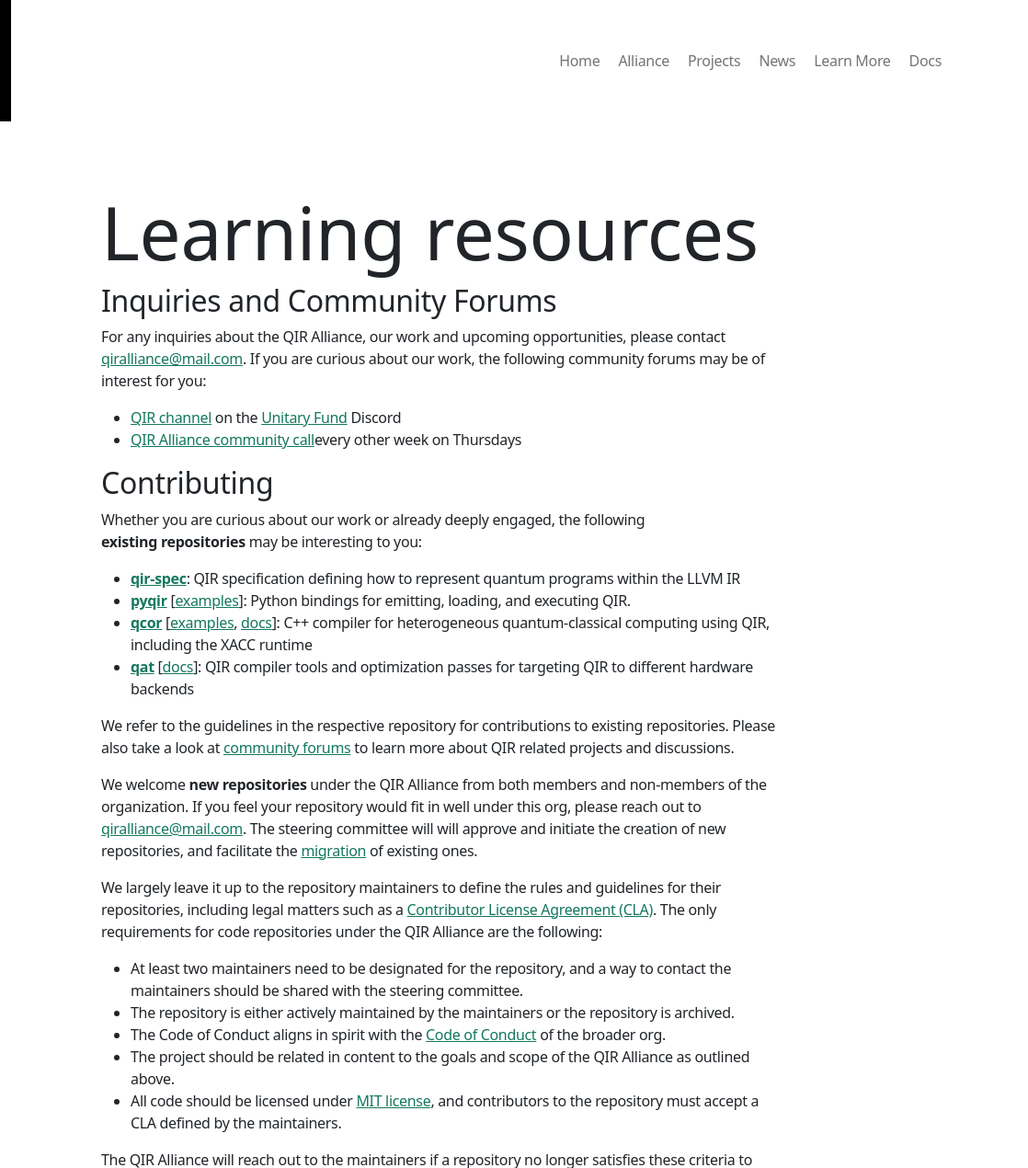
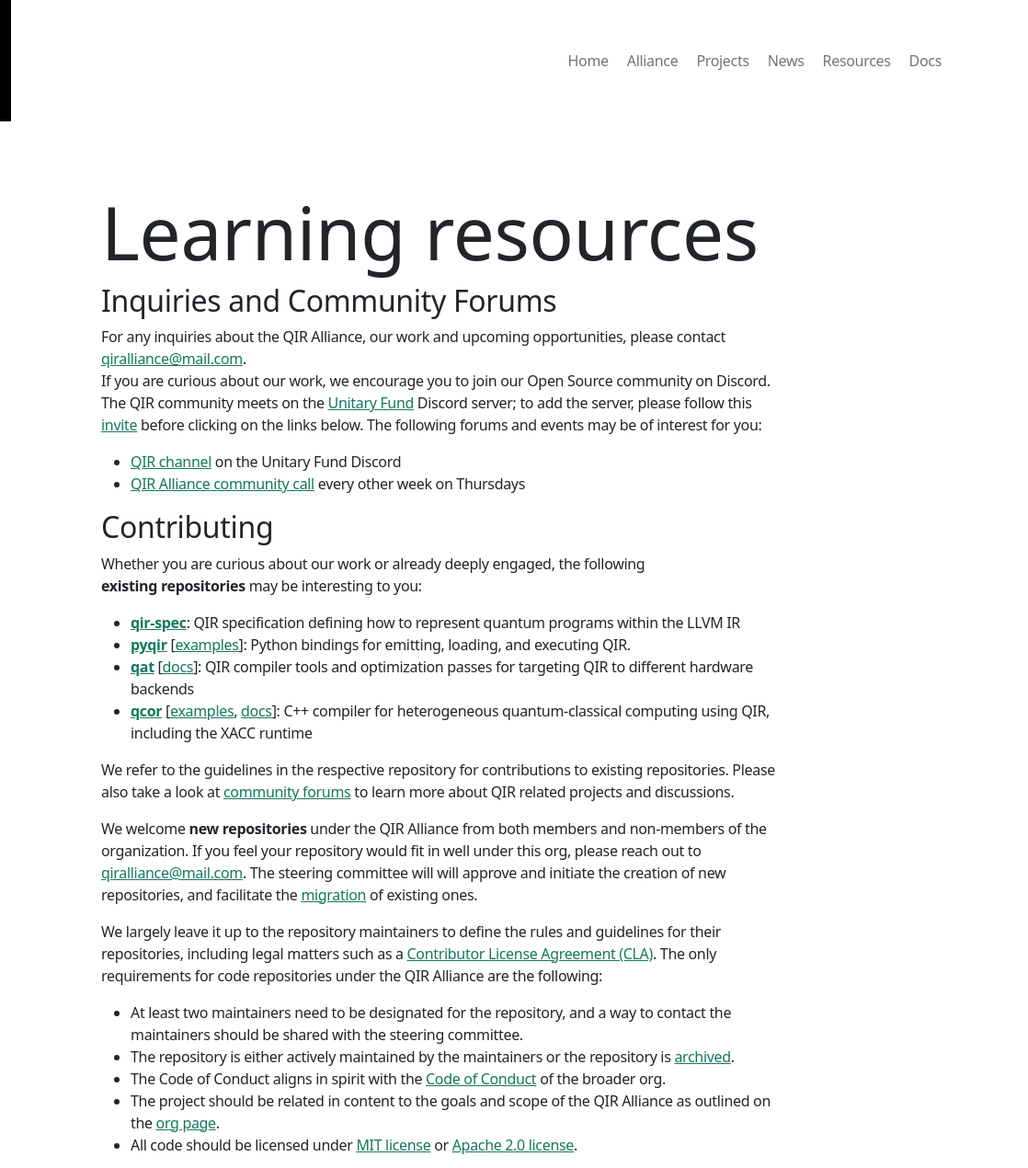
Before and after one commit to qir-alliance/qir-alliance.github.io, an Eleventy site: page src/resources.md in a window 1280 px wide. Shown: the top 1270 px of the page at 92% size, 162-1280 px from the left. Built offline with nearby package versions, Linux system fonts and the light colour scheme; Eleventy itself is replaced by a stand-in of ours; files that its build step writes are made by us from their sources.

Commit message:
updating the resources

```diff
--- a/src/_includes/snippets/navbar.njk
+++ b/src/_includes/snippets/navbar.njk
@@ -28,7 +28,7 @@
         </li>
 
         <li class="nav-item me-1">
-          <a class="nav-link" href="{{ '/resources' | url }}">Learn More</a>
+          <a class="nav-link" href="{{ '/resources' | url }}">Resources</a>
         </li>
 
         <li class="nav-item me-1">
--- a/src/resources.md
+++ b/src/resources.md
@@ -7,10 +7,11 @@ layout: layouts/default.njk
 
 ## Inquiries and Community Forums
 
-For any inquiries about the QIR Alliance, our work and upcoming opportunities, please contact [qiralliance@mail.com](mailto:qiralliance@mail.com). If you are curious about our work, the following community forums may be of interest for you:
+For any inquiries about the QIR Alliance, our work and upcoming opportunities, please contact [qiralliance@mail.com](mailto:qiralliance@mail.com).
+If you are curious about our work, we encourage you to join our Open Source community on Discord. The QIR community meets on the [Unitary Fund](https://unitary.fund/) Discord server; to add the server, please follow this [invite](https://discord.com/invite/JqVGmpkP96) before clicking on the links below. The following forums and events may be of interest for you:
 
-- [QIR channel](https://discord.com/channels/764231928676089909/920935966586306631) on the [Unitary Fund](https://unitary.fund/) Discord
-- [QIR Alliance community call](https://calendar.google.com/calendar/event?eid=NnJua2o0M2hqOGQyODZrdHAxYW82djg2Z2RfMjAyMjAyMDNUMTczMDAwWiBjX21ncWRxNmhqMmlzaTRkNmg0NjdrZnF2ZzYwQGc)every other week on Thursdays
+- [QIR channel](https://discord.com/channels/764231928676089909/920935966586306631) on the Unitary Fund Discord
+- [QIR Alliance community call](https://calendar.google.com/calendar/event?eid=NnJua2o0M2hqOGQyODZrdHAxYW82djg2Z2RfMjAyMjAyMDNUMTczMDAwWiBjX21ncWRxNmhqMmlzaTRkNmg0NjdrZnF2ZzYwQGc) every other week on Thursdays
 
 ## Contributing
 
@@ -19,8 +20,8 @@ Whether you are curious about our work or already deeply engaged, the following
 
 - [**qir-spec**](https://github.com/qir-alliance/qir-spec): QIR specification defining how to represent quantum programs within the LLVM IR
 - [**pyqir**](https://github.com/qir-alliance/pyqir) [[examples](https://github.com/qir-alliance/pyqir/tree/main/examples)]: Python bindings for emitting, loading, and executing QIR.
+- [**qat**](https://github.com/qir-alliance/qat) [[docs](https://qir-alliance.github.io/qat/)]: QIR compiler tools and optimization passes for targeting QIR to different hardware backends
 - [**qcor**](https://github.com/qir-alliance/qcor) [[examples](https://github.com/qir-alliance/qcor/tree/master/examples), [docs](https://aide-qc.github.io/deploy/lang_spec/)]: C++ compiler for heterogeneous quantum-classical computing using QIR, including the XACC runtime
-- [**qat**](https://github.com/qir-alliance/qat) [[docs](https://qir-alliance.github.io/qat/)]: QIR compiler tools and optimization passes for targeting QIR to different hardware backends
 
 We refer to the guidelines in the respective repository for contributions to existing repositories. Please also take a look at [community forums](#inquiries-and-community-forums) to learn more about QIR related projects and discussions.
 
@@ -29,16 +30,16 @@ We welcome **new repositories** under the QIR Alliance from both members and non
 We largely leave it up to the repository maintainers to define the rules and guidelines for their repositories, including legal matters such as a [Contributor License Agreement (CLA)](https://en.wikipedia.org/wiki/Contributor_License_Agreement). The only requirements for code repositories under the QIR Alliance are the following:
 
 - At least two maintainers need to be designated for the repository, and a way to contact the maintainers should be shared with the steering committee.
-- The repository is either actively maintained by the maintainers or the repository is archived.
+- The repository is either actively maintained by the maintainers or the repository is [archived](https://docs.github.com/en/repositories/archiving-a-github-repository/archiving-repositories).
 - The Code of Conduct aligns in spirit with the [Code of Conduct](https://github.com/qir-alliance/.github/blob/main/Code_of_Conduct.md) of the broader org.
-- The project should be related in content to the goals and scope of the QIR Alliance as outlined above.
-- All code should be licensed under [MIT license](https://mit-license.org/), and contributors to the repository must accept a CLA defined by the maintainers.
+- The project should be related in content to the goals and scope of the QIR Alliance as outlined on the [org page](https://qiralliance.org/).
+- All code should be licensed under [MIT license](https://mit-license.org/) or [Apache 2.0 license](https://www.apache.org/licenses/LICENSE-2.0.html).
 
 The QIR Alliance will reach out to the maintainers if a repository no longer satisfies these criteria to reach an agreement and resolve the situation. If the maintainers cannot be reached or are unable to take action, the QIR Alliance reserves the right to [archive the repository](https://docs.github.com/en/repositories/archiving-a-github-repository/archiving-repositories).
 
 ## Research + Whitepapers
 
-- Coming soon
+- Advancing hybrid quantum–classical computation with real-time execution, published [here](<https://www.frontiersin.org/articles/10.3389/fphy.2022.940293/full>) ([arxiv version](https://arxiv.org/abs/2206.12950))
 
 ## Talks + Videos
 
```
Also changed, not shown: README.md.
